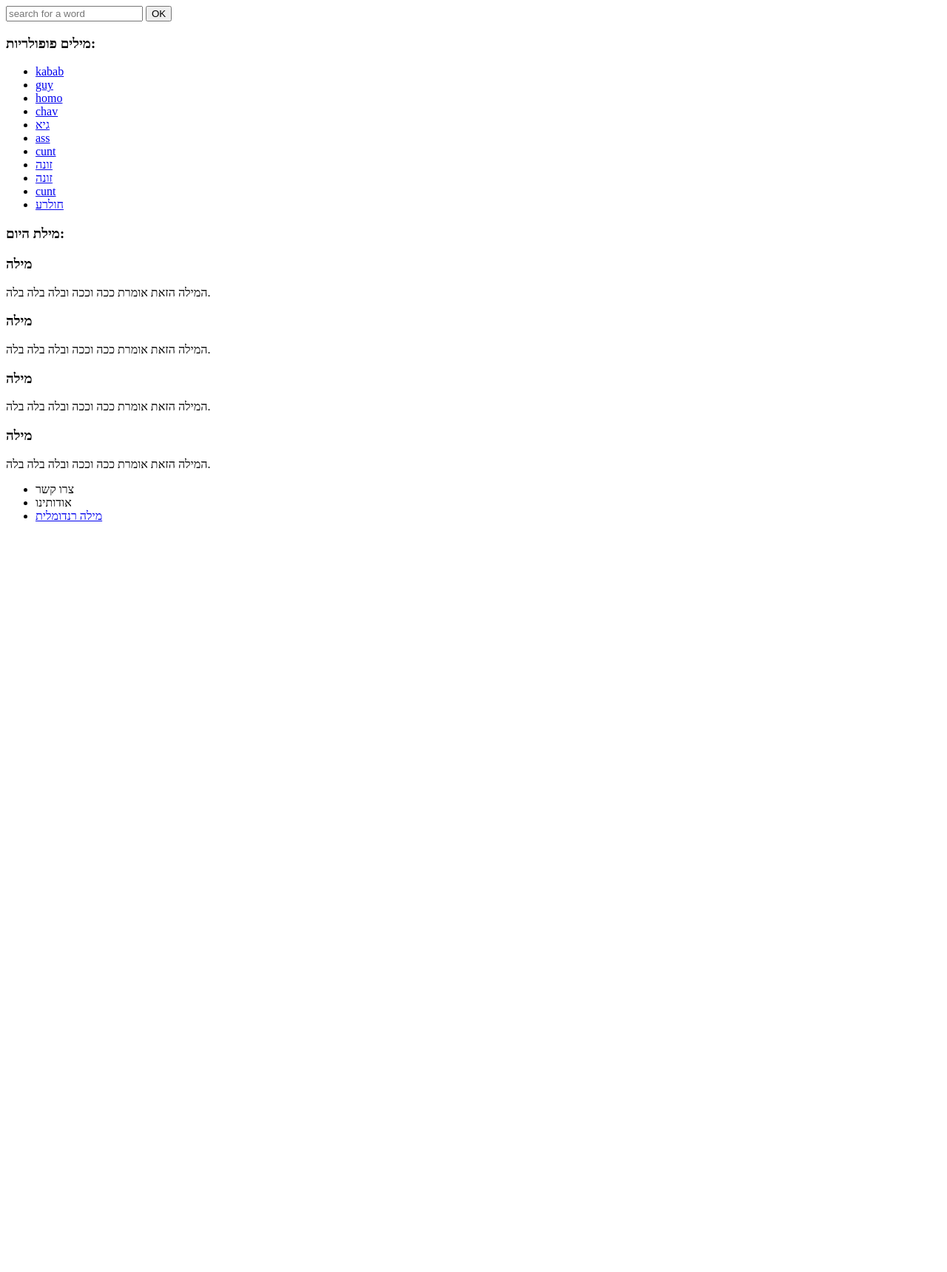
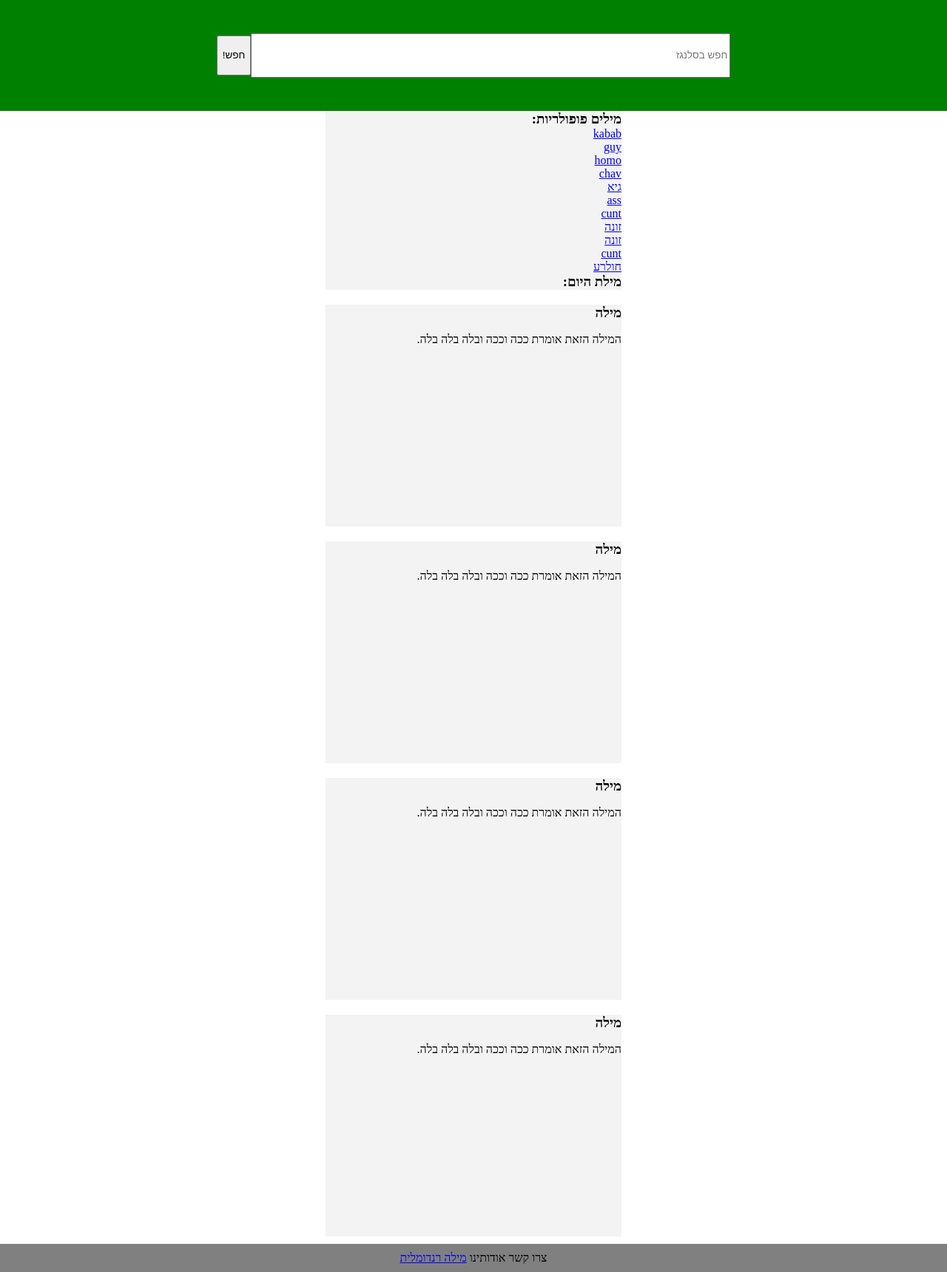
Before and after one commit to gystr/words, a Django app: page / in a window 1280 px wide. Shown: the whole page at 74% size. Before the commit the page ends 705 px from the top, so only its background shows below. Run offline with Django 3.2, Linux system fonts and the light colour scheme; data comes from the database, SQL or seed files in the repository; both versions use the stored data as it was after the commit.

Commit message:
added style to index page.

```diff
--- a/words/static/words/style.css
+++ b/words/static/words/style.css
@@ -1,88 +1,75 @@
-/* body {
-	direction: rtl;
-	text-align: center;
-	width: 100%;
-	margin: 0;
-	font-family: 'Helvetica';
-	background-color: white;
+body {
+  margin: 0;
+  padding: 0;
+  direction: rtl;
 }
 ul {
-	list-style: none;
-	margin: 0;
-	text-decoration: none;
-	padding: 1em 0;
+  list-style: none;
+  margin: 0;
+  padding: 0;
+}
 
-}
-li {
-	display: inline;
-	margin: 0;
-}
-a {
-	padding: 15px 10px;
-	text-decoration: none;
-}
-h1, h2, h3, h4 {
-	margin: 0;
-}
-.container {
-		margin: 0;
-    display: grid;
-    grid-template-columns: repeat(12, 1fr);
-    grid-auto-rows: minmax(50px, auto);
-}
-img {
+.header {
+  display: flex;
+  justify-content: center;
+  align-items: center;
+  background-color: green;
   height: 150px;
 }
-
-header {
-  text-align: center;
-  grid-column: span 12;
-  grid-row: 1 / 3;
-  background-color: green;
+.header form {
+  display: flex;
+  justify-content: center;
+  align-items: center;
+  width: 100%;
+}
+.mainForm {
+  width: 50%;
+  height: 4em;
 }
 
-.header-logo {
-  float: right;
+#subbut {
+  height: 4em;
+}
+.boxes {
+  display: flex;
+  justify-content: center;
+  flex-direction: column;
 }
 
-header form {
-  margin-top: 4em;
-  width: 80%;
 
-}
-header form input {
-  width: 60%;
-  height: 36px;
-  border: 0;
+.box {
+  background: #f3f3f3;
+  margin: auto;
+  width: 400px;
+  min-height: 300px;
+  margin-top: 20px;
 }
 
 .random-table {
-  margin-top: 10px;
-  grid-column: 4 / 10;
-  grid-row: 3 / 8;
-  border: 1px grey solid;
-  background: #f4f4f4;
-  color: #181818;
-  border-radius: 10px;
+  display: flex;
+  justify-content: center;
+  flex-direction: column;
 }
-.word_of_the_day {
-  grid-column: 4 / 10;
-  grid-row: 8 / 9;
-}
-.box {
-  grid-column: 4 / 10;
-  border: 1px grey solid;
-  background: #f4f4f4;
-  color: #181818;
-  border-radius: 10px;
-  padding: 2em;
-  margin: 1em 0;
-  min-height: 200px;
-  text-align: right;
+
+.random-table ul, h3 {
+  background: #f3f3f3;
+  margin: auto;
+  width: 400px;
 }
 
 footer {
-  grid-column: span 12;
-  background-color: black;
-  color: whitesmoke;
-} */
+  margin-top: 10px;
+  display: flex;
+  justify-content: center;
+  background-color: grey;
+}
+
+footer ul{
+  list-style-type: none;
+  margin: 0;
+  padding: 10px;
+}
+
+footer li {
+  display: inline;
+}
--- a/words/templates/words/index.html
+++ b/words/templates/words/index.html
@@ -12,13 +12,15 @@
 <body>
 
 
-  <header class="">
+  <header class="header">
     <form action="/words/" method="post">
     {% csrf_token %}
-    <input name="query" type="text" name="your_name" placeholder="search for a word">
-    <input type="submit" value="OK">
+    <input class="mainForm" name="query" type="text" name="your_name" placeholder="חפש בסלנגז">
+    <input type="submit" value="חפש!" id="subbut">
 </form>
   </header>
+
+
 
   <section class="random-table">
     <h3>מילים פופולריות:</h3>
@@ -33,6 +35,7 @@
     {% endif %}
   </section>
 
+  <div class="boxes">
   <div class="word_of_the_day">
     <H3>מילת היום:</H3>
     <div class="box">
@@ -53,6 +56,7 @@
     <h3 class="word">מילה</h3>
     <p class="def">המילה הזאת אומרת ככה וככה ובלה בלה בלה.</p>
   </div>
+  </div>
   <footer>  <ul> <li><a>צרו קשר</a></li>  <li><a>אודותינו</a></li>  <li><a href="/random/">מילה רנדומלית</a></li>
     </ul> </footer>
 
--- a/words/views.py
+++ b/words/views.py
@@ -1,9 +1,8 @@
-from django.shortcuts import render, get_object_or_404
+from django.shortcuts import render
 from django.http import HttpResponse, Http404
-from django.template import loader
 from .models import Word
 from .forms import WordForm
-from django.shortcuts import redirect, reverse
+from django.shortcuts import redirect
 from django.http import HttpResponseRedirect
 from django.utils import timezone
 from django.db.models import Max
@@ -21,7 +20,10 @@ def index(request):
 def detail(request,word_name):
     try: #Try to find the word that was provided in the URl
         word = Word.objects.filter(word_name=word_name).first()
-        return render(request, 'words/detail.html', {'word': word})
+        if word == None:
+            return HttpResponseRedirect('/words/add/'+ str(word_name))
+        else:
+            return render(request, 'words/detail.html', {'word': word})
     except Word.DoesNotExist:#Except error and redirect to /words/add/+query
         return HttpResponseRedirect('/words/add/'+ str(word_name))
     except AttributeError:# If another error occurs Return404 ¯\_(ツ)_/¯
```
Also changed, not shown: db.sqlite3.
